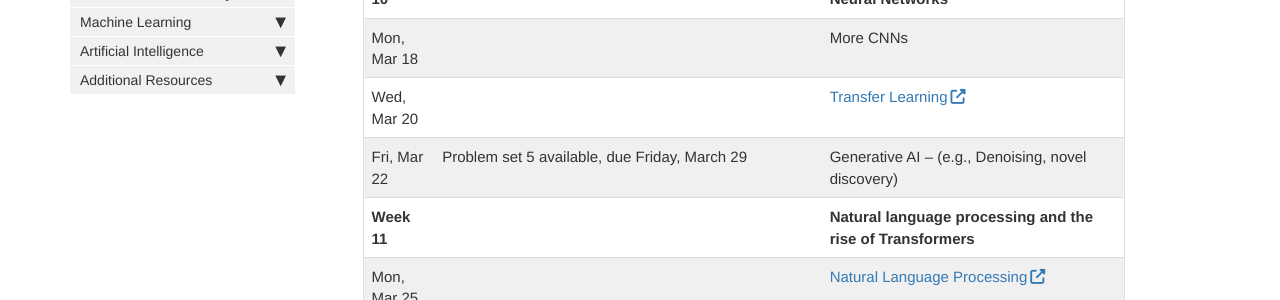
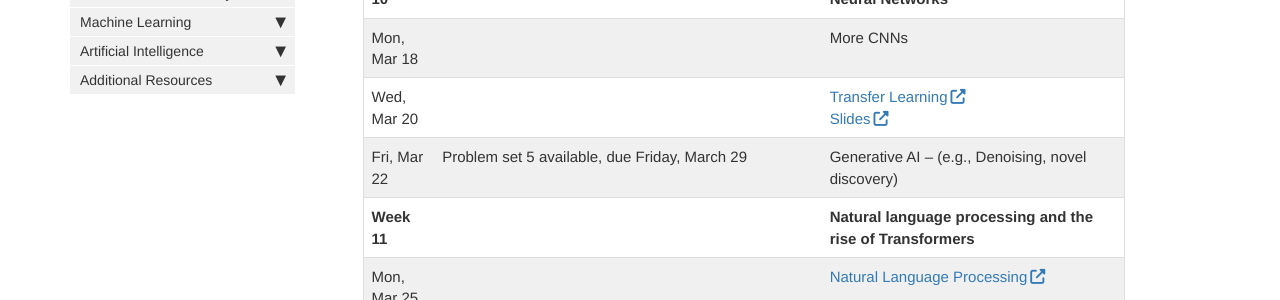
Before and after one commit to AIBiology/aibiology.github.io, a Jekyll site: the page built from index.md, in a window 1280 px wide and 900 px high, scrolled down 7163 px. Shown: the part 150-450 px from the top of the window. Built offline with Jekyll 4.4.1, drawn with Linux system fonts in a browser that asks for light colours; nearby versions of some CDN libraries; comment, search, counter and statistics services are not loaded.

Commit message:
add transfer learning slides

```diff
--- a/index.md
+++ b/index.md
@@ -148,7 +148,7 @@ Friday, Mar 8 | **Problem set 4 due** | [Convolutional Neural Networks](https://
 Mar 11-15 |**SPRING BREAK** |
 **Week 10** || **Computer vision with Convolutional Neural Networks**
 Mon, Mar 18 | | More CNNs
-Wed, Mar 20 || [Transfer Learning](https://github.com/AIBiology/Jupyter_Content/blob/main/18_Transfer_Learning.ipynb)
+Wed, Mar 20 || [Transfer Learning](https://github.com/AIBiology/Jupyter_Content/blob/main/18_Transfer_Learning.ipynb) <br> [Slides](https://docs.google.com/presentation/d/1iYvYdNzhCQ25ji6VK6lAKiWNCIaakr90_Ywu7qDwTuY/edit#slide=id.g1f411951e55_0_675)
 Fri, Mar 22 | Problem set 5 available, due {{site.ps_5_due}} | Generative AI – (e.g., Denoising, novel discovery)
 **Week 11** || **Natural language processing and the rise of Transformers**
  Mon, Mar 25 || [Natural Language Processing](https://github.com/AIBiology/Jupyter_Content/blob/main/19_Natural_Language_Processing.ipynb)
```
